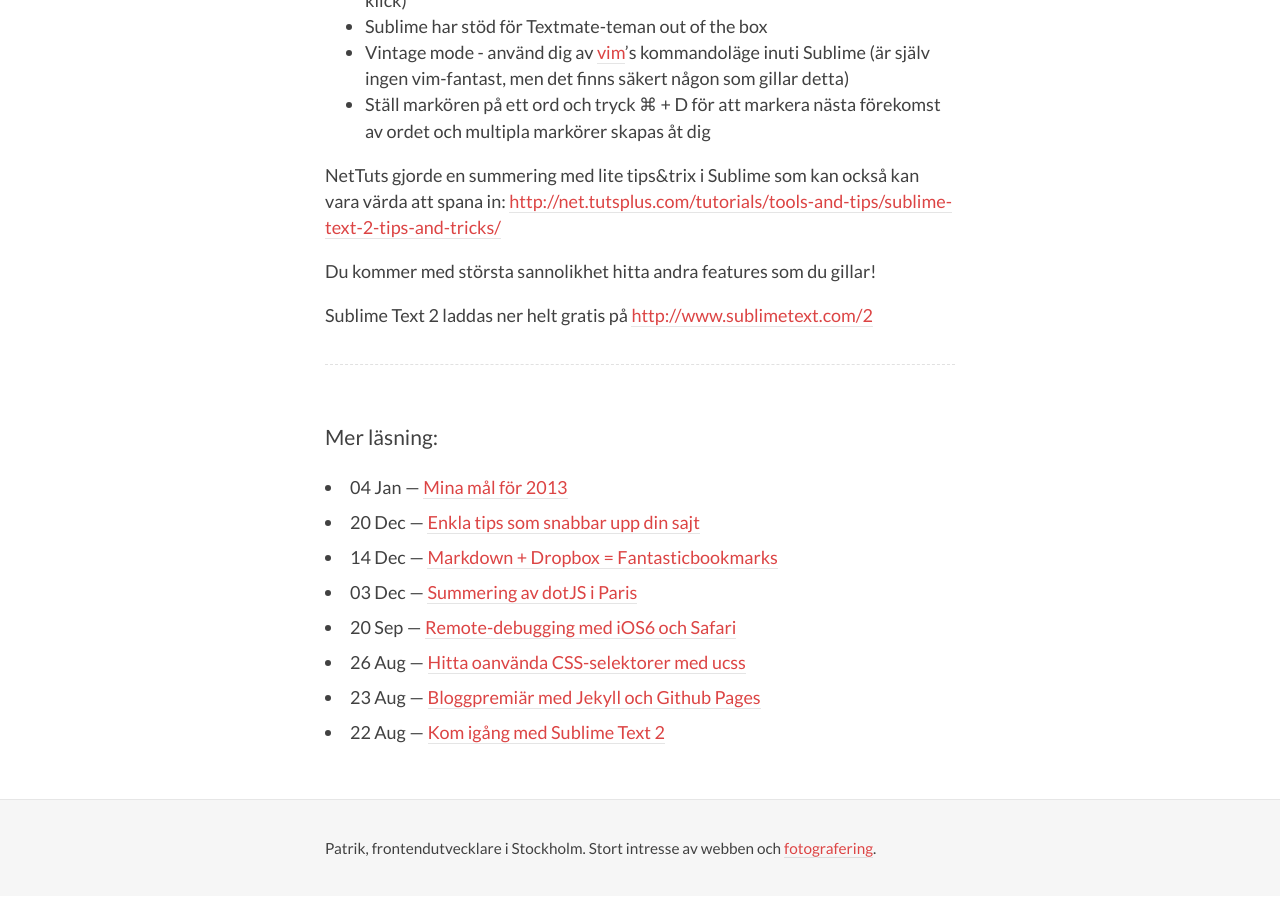
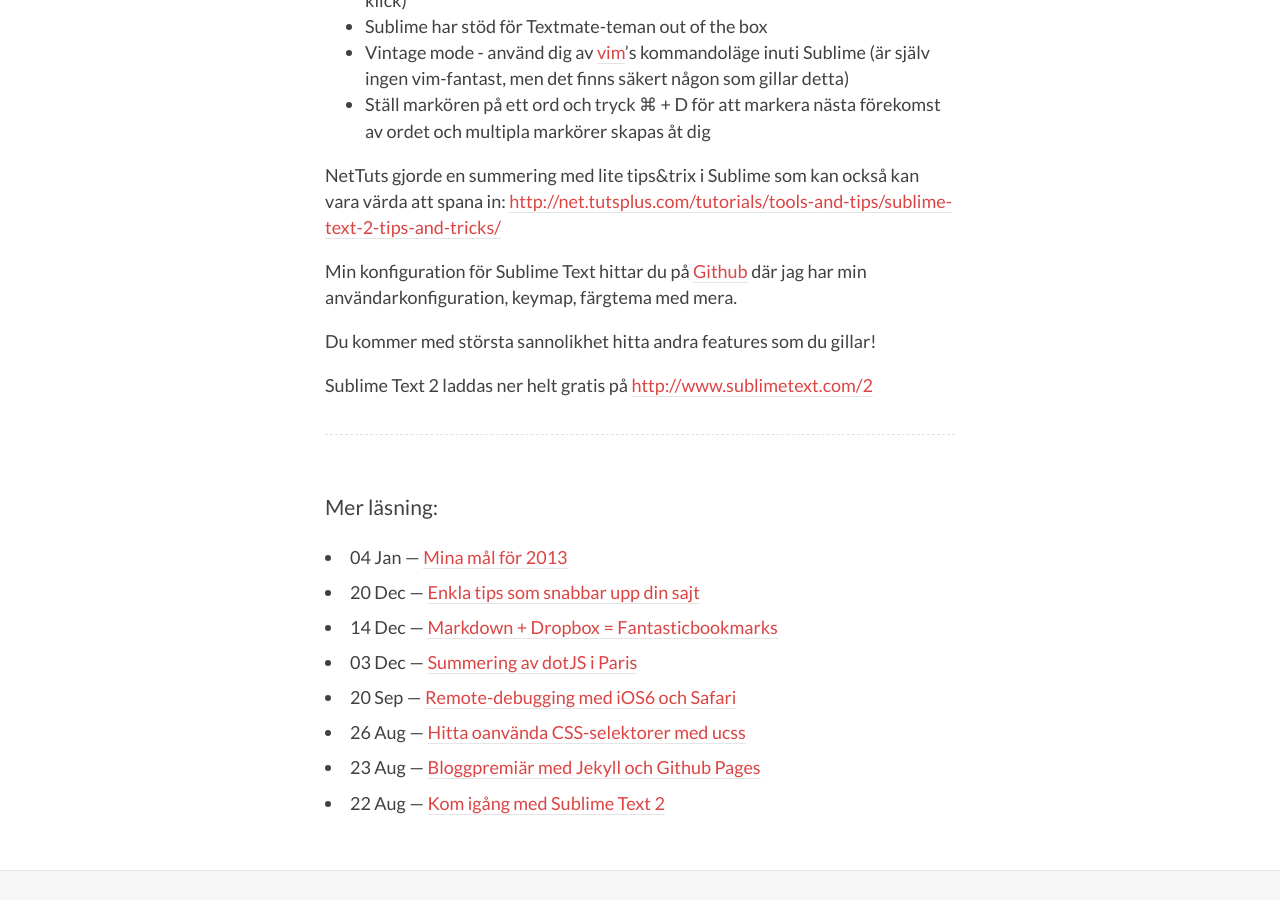
Before and after one commit to wibron/wibron.github.com, a Jekyll site: the page built from _posts/2012-08-22-sublime-text-2.md, in a window 1280 px wide and 900 px high, scrolled down 2424 px. Built offline with Jekyll 4.4.1, drawn with Linux system fonts in a browser that asks for light colours; comment, search, counter and statistics services are not loaded.

Commit message:
Add note about my configs

```diff
--- a/_posts/2012-08-22-sublime-text-2.md
+++ b/_posts/2012-08-22-sublime-text-2.md
@@ -56,6 +56,8 @@
 
 NetTuts gjorde en summering med lite tips&trix i Sublime som kan också kan vara värda att spana in: [http://net.tutsplus.com/tutorials/tools-and-tips/sublime-text-2-tips-and-tricks/](http://net.tutsplus.com/tutorials/tools-and-tips/sublime-text-2-tips-and-tricks/)
 
+Min konfiguration för Sublime Text hittar du på [Github](https://github.com/PatrikWibron/dotfiles/tree/master/Sublime%20Text%202) där jag har min användarkonfiguration, keymap, färgtema med mera.
+
 Du kommer med största sannolikhet hitta andra features som du gillar!
 
 Sublime Text 2 laddas ner helt gratis på [http://www.sublimetext.com/2](http://www.sublimetext.com/2)
```
